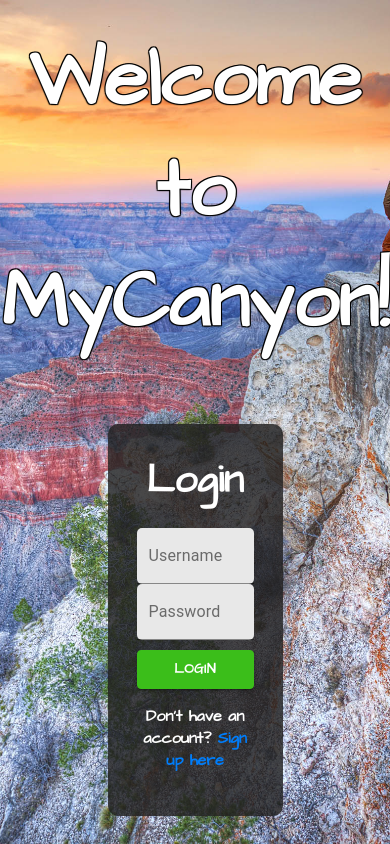
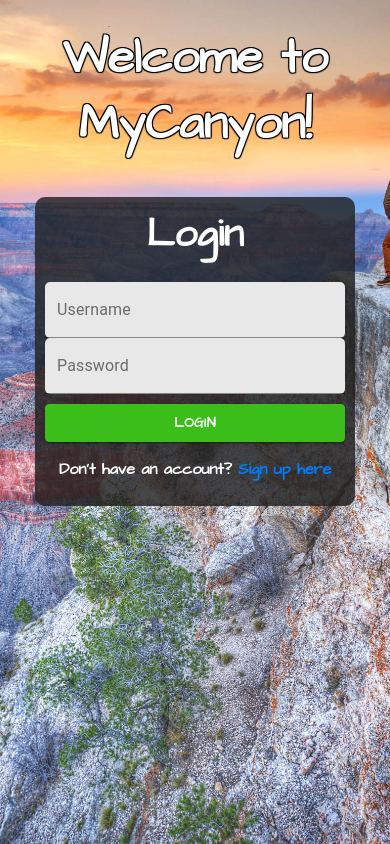
Before and after one commit to dansilvaUT/my-canyon, a React (Create React App) app: page / in a window 390 px wide. Built offline with nearby package versions, Linux system fonts and the light colour scheme; what redux-promise-middleware would draw is missing.

Commit message:
media queries for login and profile

```diff
--- a/src/Components/Canyoneers/canyoneers.scss
+++ b/src/Components/Canyoneers/canyoneers.scss
@@ -62,4 +62,5 @@
         margin: 3px!important;
         width: auto!important;
     }
+
 }
--- a/src/Components/Header/header.scss
+++ b/src/Components/Header/header.scss
@@ -35,7 +35,11 @@
     font-size: 1.3rem;
 }
 
-@media(max-width: 650px){
+@media(max-width: 820px){
+    .header-heading {
+        font-size: 2rem!important;
+    }
+
     .navbar {
         display: none;
     }
--- a/src/Components/Login/login.scss
+++ b/src/Components/Login/login.scss
@@ -84,3 +84,17 @@
        opacity: 1;
     }
  }
+
+
+ @media(max-width: 830px){
+    .login {
+        width: 300px;
+        padding: 10px;
+    }
+ }
+
+ @media(max-width: 500px){
+     .welcome-heading {
+         font-size: 3rem;
+     }
+ }
--- a/src/Components/Profile/profile.scss
+++ b/src/Components/Profile/profile.scss
@@ -64,3 +64,13 @@
     color: $heading-color;
     padding: 10px 0;
 }
+
+@media(max-width: 460px){
+    .user-container {
+        flex-direction: column;
+    }
+
+    .profile-description {
+        justify-content: center;
+    }
+}
```
Also changed, not shown: 1 other file (tests, documents, lock files or other folders).
